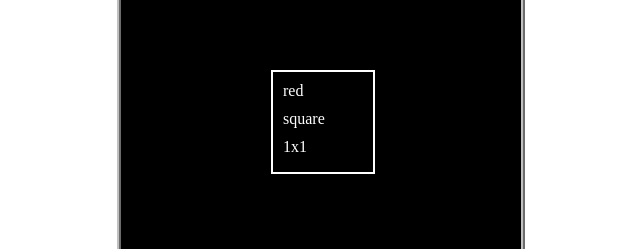
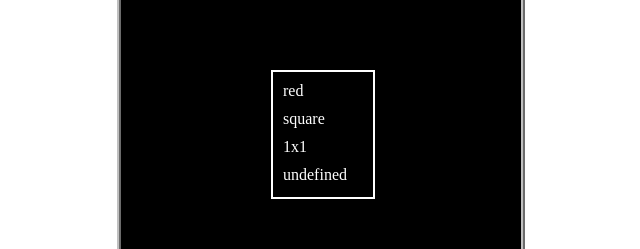
Before and after one commit to jgarro-MrG/jgarro-MrG.github.io, a plain HTML site: page asd-projects/data-shapes/index.html in a window 1280 px wide. Shown: the part 136-385 px from the top of the page, without its empty margins (319-959 px from the left). Drawn offline with nearby package versions, Linux system fonts and the light colour scheme.

Commit message:
TODO 2 done!

```diff
--- a/asd-projects/data-shapes/index.css
+++ b/asd-projects/data-shapes/index.css
@@ -29,7 +29,7 @@
 #shape {
   color: white;
   width: 100px;
-  height: 100px;
+  height: 125px;
   position: relative;
   top: 150px;
   left: 150px;
--- a/asd-projects/data-shapes/index.js
+++ b/asd-projects/data-shapes/index.js
@@ -169,7 +169,7 @@
     $("#shape").css("top", "150px");
     $("#shape").css("transform", "rotate(0deg)");
     $("#shape").html(
-      `<p>${shapeData.color}</p> <p>${shapeData.shape}</p> <p>${shapeData.repeat}x${shapeData.repeat}</p>`
+      `<p>${shapeData.color}</p> <p>${shapeData.shape}</p> <p>${shapeData.repeat}x${shapeData.repeat}</p> <p>${shapeData.goodBehavior}</p>`
     );
 
     $("#info-bar").text(`Current index: ${currentIndex}`);
```
